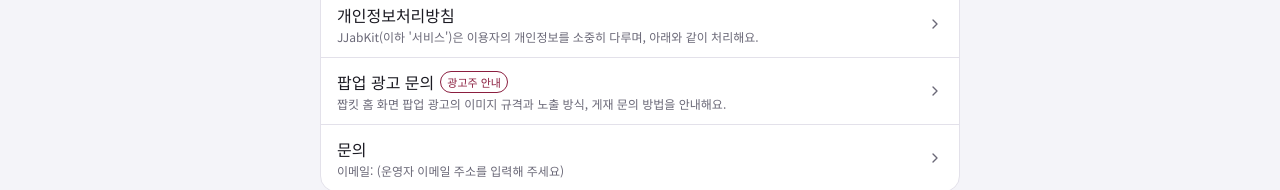
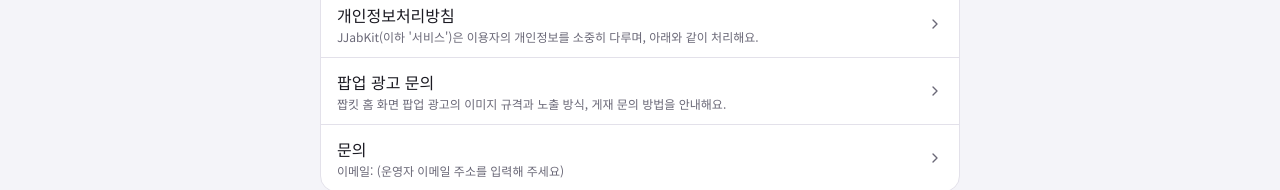
Before and after one commit to zmffhemrkekgowna/jjabkit, a Next.js app: page /guide in a window 1280 px wide. Shown: the part 213-403 px from the top of the page. Built offline with nearby package versions, Linux system fonts and the light colour scheme; no server answers; the database is empty.

Commit message:
Add files via upload

```diff
--- a/app/guide/page.tsx
+++ b/app/guide/page.tsx
@@ -17,7 +17,7 @@ function previewOf(body: string): string {
 export default async function GuidePage() {
   const db = await createClient().catch(() => null);
   const { builtin, custom } = await fetchSitePagesSafe(db);
-  const ad = { href: "/guide/popup-ads", title: "팝업 광고 문의", body: "짭킷 홈 화면 팝업 광고의 이미지 규격과 노출 방식, 게재 문의 방법을 안내해요.", ad: true };
+  const ad = { href: "/guide/popup-ads", title: "팝업 광고 문의", body: "짭킷 홈 화면 팝업 광고의 이미지 규격과 노출 방식, 게재 문의 방법을 안내해요." };
   const page = (s: "about" | "privacy" | "contact") => ({ href: `/${s}`, title: builtin[s].title, body: builtin[s].body });
   // 순서: (관리자가 추가한 안내) → 소개 → 개인정보처리방침 → 팝업 광고 문의 → 문의
   const items = [
@@ -33,10 +33,7 @@ export default async function GuidePage() {
           <li key={it.href}>
             <Link href={it.href} className="flex items-center gap-3 px-4 py-3 hover:bg-hit">
               <span className="min-w-0 flex-1">
-                <span className="flex items-center gap-1.5 font-medium">
-                  <span className="truncate">{it.title}</span>
-                  {"ad" in it && <span className="shrink-0 rounded-full border border-brand px-1.5 py-0.5 text-[11px] font-medium text-brand">광고주 안내</span>}
-                </span>
+                <span className="block truncate font-medium">{it.title}</span>
                 {previewOf(it.body) && <span className="mt-0.5 block truncate text-xs text-mute">{previewOf(it.body)}</span>}
               </span>
               <ChevronRight size={16} aria-hidden className="shrink-0 text-mute" />
```
